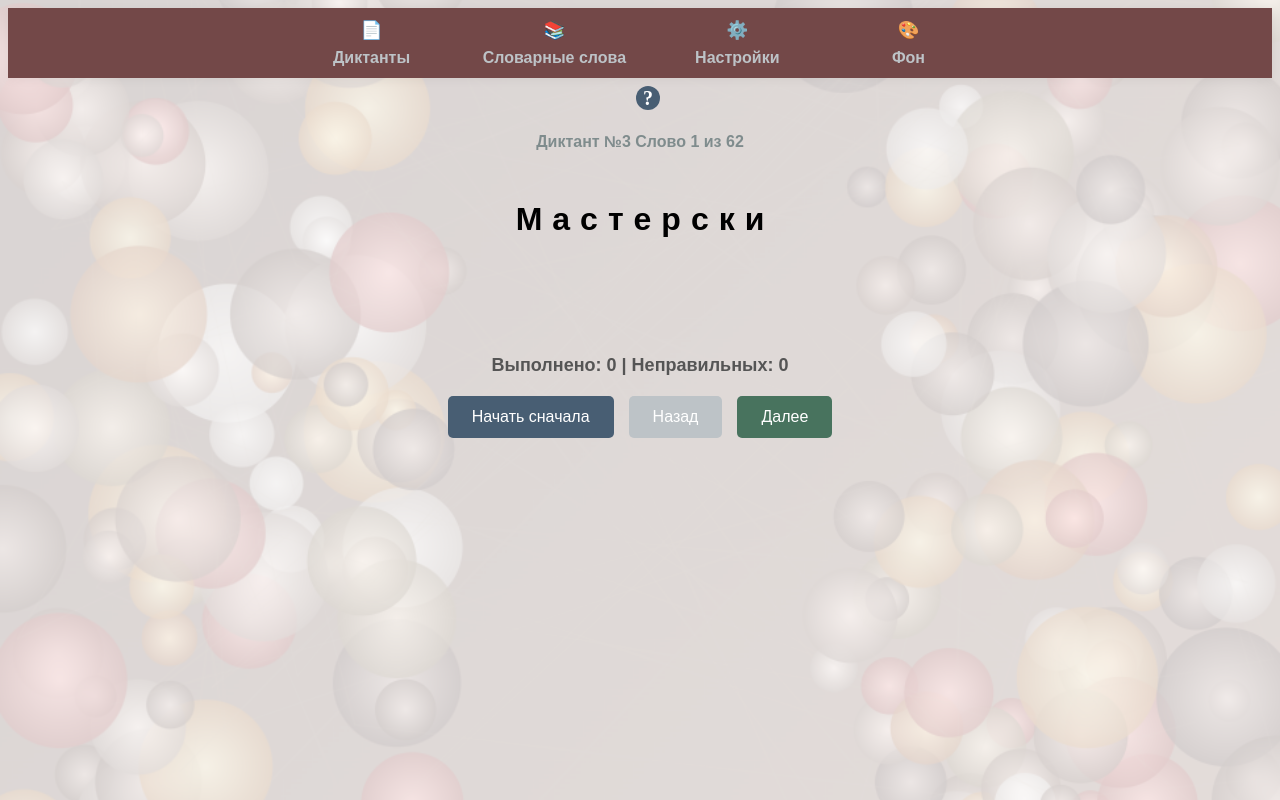
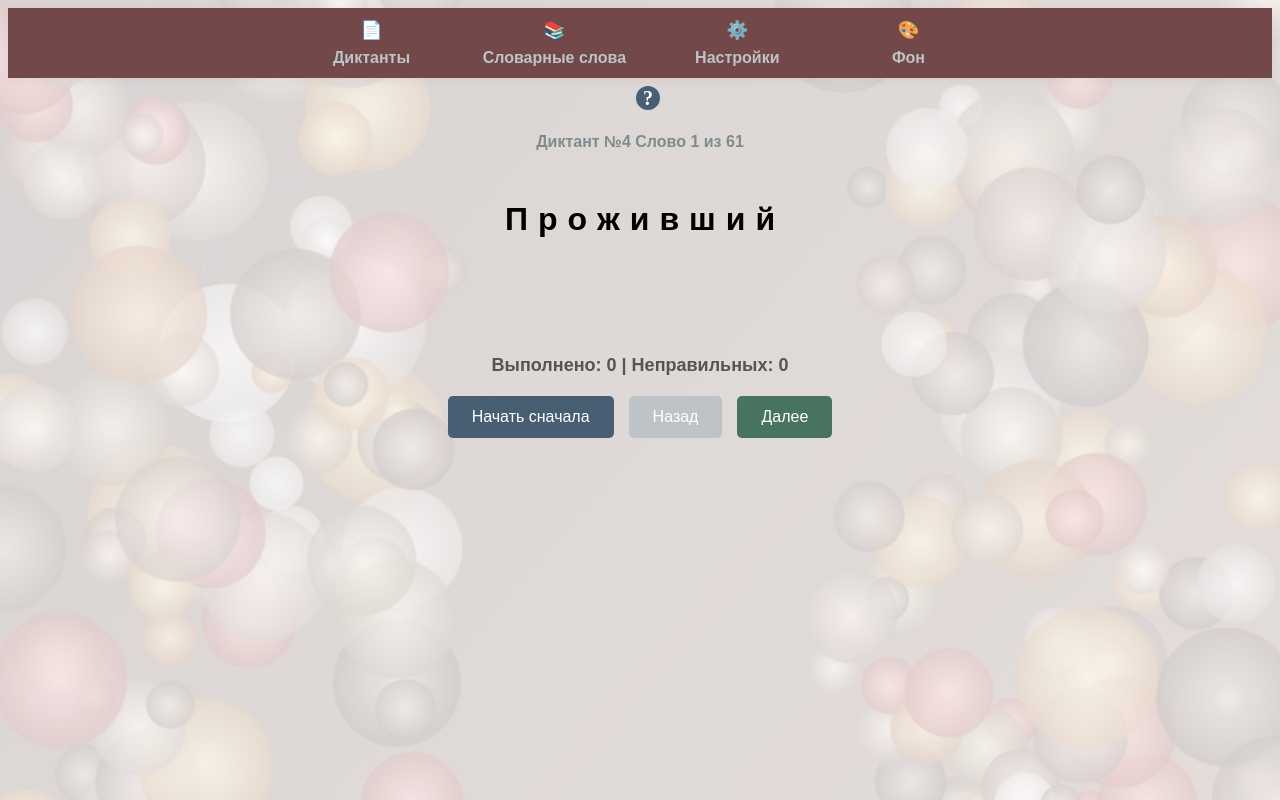
Before and after one commit to Mikadiko/Mikadiko.github.io, a website: page src/main/html/dictation_4.html in a window 1280 px wide. Drawn offline with Linux system fonts and the light colour scheme.

Commit message:
add set4 for dictation_4

```diff
--- a/src/main/html/dictation_4.html
+++ b/src/main/html/dictation_4.html
@@ -105,7 +105,7 @@
 <div class="word-container" id="Container_world">
 
 
-    <div class="progress">Диктант №3 Слово <span id="currentWordIndex">1</span> из <span id="totalWords">5</span></div>
+    <div class="progress">Диктант №4 Слово <span id="currentWordIndex">1</span> из <span id="totalWords">5</span></div>
 
     <div class="word-container" id="wordContainer"></div>
 
@@ -121,7 +121,7 @@
         <button class="btn prev-btn" id="prevBtn">Назад</button>
         <button class="btn next-btn" id="nextBtn">Далее</button>
     </div>
-    <script src="../scripts/main.js" data-word-set="set3"></script>
+    <script src="../scripts/main.js" data-word-set="set4"></script>
 </div>
 </body>
 </html>
--- a/src/main/scripts/main.js
+++ b/src/main/scripts/main.js
@@ -11,6 +11,7 @@ function getSetFromDataAttribute() {
 
 const wordSets = {
     set1: [
+        { word: "Агент", correctPosition: 2 }, // Третья буква "е"
         { word: "Анатом", correctPosition: 2 }, // Третья буква "а"
         { word: "Апостроф", correctPosition: 6 }, // Седьмая буква "о"
         { word: "Аэропорты", correctPosition: 5 }, // Шестая буква "о"
@@ -214,6 +215,69 @@ const wordSets = {
         { word: "Принял", correctPosition: 2 }, // Третья буква "и"
         { word: "Принудить", correctPosition: 4 }, // Пятая буква "у"
         { word: "Прирученный", correctPosition: 6 }, // Седьмая буква "е"
+    ],
+    set4: [
+        { word: "Проживший", correctPosition: 4 }, // Пятая буква "и"
+        { word: "Прозорлива", correctPosition: 7 }, // Восьмая буква "и"
+        { word: "Пурпур", correctPosition: 1 }, // Вторая буква "у"
+        { word: "Свекла", correctPosition: 2 }, // Третья буква "е"
+        { word: "Сверлит", correctPosition: 5 }, // Шестая буква "и"
+        { word: "Сироты", correctPosition: 3 }, // Четвертая буква "о"
+        { word: "Сливовый", correctPosition: 2 }, // Третья буква "и"
+        { word: "Сняла", correctPosition: 4 }, // Пятая буква "а"
+        { word: "Согнутый", correctPosition: 1 }, // Вторая буква "о"
+        { word: "Создана", correctPosition: 6 }, // Седьмая буква "а"
+        { word: "Сорит", correctPosition: 3 }, // Четвертая буква "и"
+        { word: "По средам", correctPosition: 7 }, // Восьмая буква "а"
+        { word: "Средства (им.п., мн.ч.)", correctPosition: 2 }, // Третья буква "и"
+        { word: "Столяр", correctPosition: 4 }, // Пятая буква "я"
+        { word: "Танцовщик", correctPosition: 4 }, // Пятая буква "о"
+        { word: "Тефтели", correctPosition: 1 }, // Вторая буква "е"
+        { word: "Торты", correctPosition: 1 }, // Вторая буква "о"
+        { word: "Тортов", correctPosition: 1 }, // Вторая буква "о"
+        { word: "Тотчас", correctPosition: 1 }, // Вторая буква "о"
+        { word: "Туфля", correctPosition: 1 }, // Вторая буква "у"
+        { word: "Туфлям", correctPosition: 1 }, // Вторая буква "у"
+        { word: "Убыстрить", correctPosition: 6 }, // Седьмая буква "и"
+        { word: "Углубить", correctPosition: 5 }, // Шестая буква "и"
+        { word: "Украинский", correctPosition: 4 }, // Пятая буква "а"
+        { word: "Укрепит", correctPosition: 5 }, // Шестая буква "и"
+        { word: "Умно", correctPosition: 3 }, // Четвертая буква "о"
+        { word: "Фетиш", correctPosition: 3 }, // Четвертая буква "и"
+        { word: "Факсимиле", correctPosition: 4 }, // Пятая буква "и"
+        { word: "Феномен", correctPosition: 3 }, // Четвертая буква "о"
+        { word: "Хлебцы", correctPosition: 2 }, // Третья буква "е"
+        { word: "Ходатай", correctPosition: 3 }, // Четвертая буква "а"
+        { word: "Ходатайство", correctPosition: 3 }, // Четвертая буква "а"
+        { word: "Христианин", correctPosition: 8 }, // Девятая буква "и"
+        { word: "Цемент", correctPosition: 3 }, // Четвертая буква "е"
+        { word: "Центнер", correctPosition: 1 }, // Вторая буква "е"
+        { word: "Цепочка", correctPosition: 3 }, // Четвертая буква "о"
+        { word: "Черпать", correctPosition: 1 }, // Вторая буква "е"
+        { word: "Шарфы", correctPosition: 1 }, // Вторая буква "а"
+        { word: "Шофер", correctPosition: 3 }, // Четвертая буква "е"
+        { word: "(начертание) Шрифта", correctPosition: 15 }, // Шестнадцатая буква "и"
+        { word: "Щавель", correctPosition: 3 }, // Четвертая буква "е"
+        { word: "Щемит", correctPosition: 3 }, // Четвертая буква "и"
+        { word: "Экипировать", correctPosition: 8 }, // Девятая буква "а"
+        { word: "Ясли", correctPosition: 0 }, // Первая буква "я"
+        { word: "Яслей", correctPosition: 0 }, // Первая буква "я"
+        { word: "Кровоточащий", correctPosition: 8 }, // Девятая буква "а"
+        { word: "Заплесневеть", correctPosition: 4 }, // Пятая буква "е"
+        { word: "Запломбировать", correctPosition: 11 }, // Двенадцатая буква "а"
+        { word: "Дозировать", correctPosition: 3 }, // Четвертая буква "и"
+        { word: "Жалюзи", correctPosition: 5 }, // Шестая буква "е"
+        { word: "Гербовый", correctPosition: 1 }, // Вторая буква "е"
+        { word: "Вероисповедание", correctPosition: 9 }, // Десятая буква "е"
+        { word: "Апостроф", correctPosition: 6 }, // Седьмая буква "о"
+        { word: "Балованный", correctPosition: 3 }, // Четвертая буква "о"
+        { word: "Генезис", correctPosition: 1 }, // Вторая буква "е"
+        { word: "Бунгало", correctPosition: 1 }, // Вторая буква "у"
+        { word: "Издревле", correctPosition: 4 }, // Пятая буква "е"
+        { word: "Исчерпать", correctPosition: 3 }, // Четвертая буква "е"
+        { word: "Закупорить", correctPosition: 3 }, // Четвертая буква "у"
+        { word: "Диспансер", correctPosition: 7 }, // Восьмая буква "е"
+        { word: "Завидно", correctPosition: 3 }, // Четвертая буква "и"
     ]
 };
 
```
